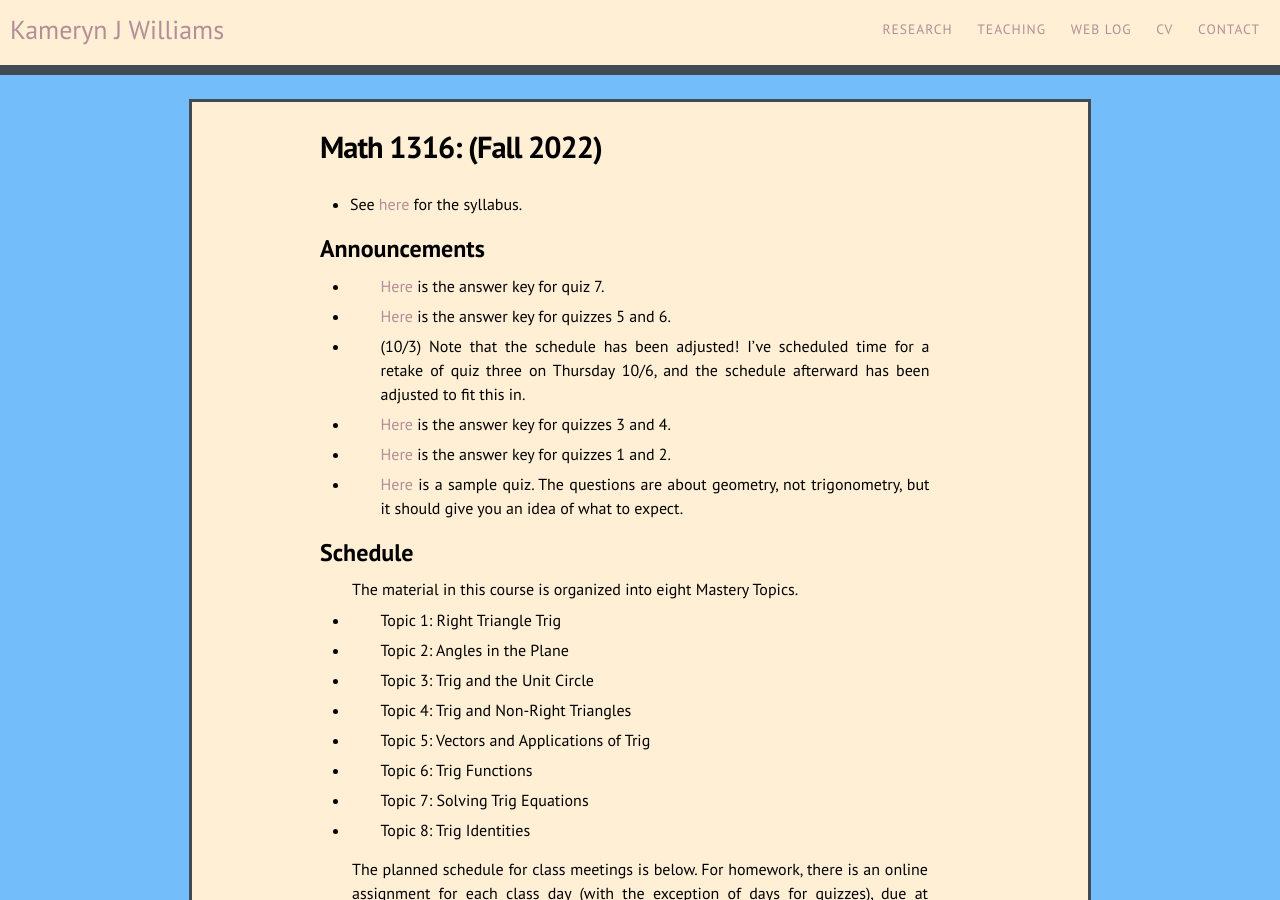
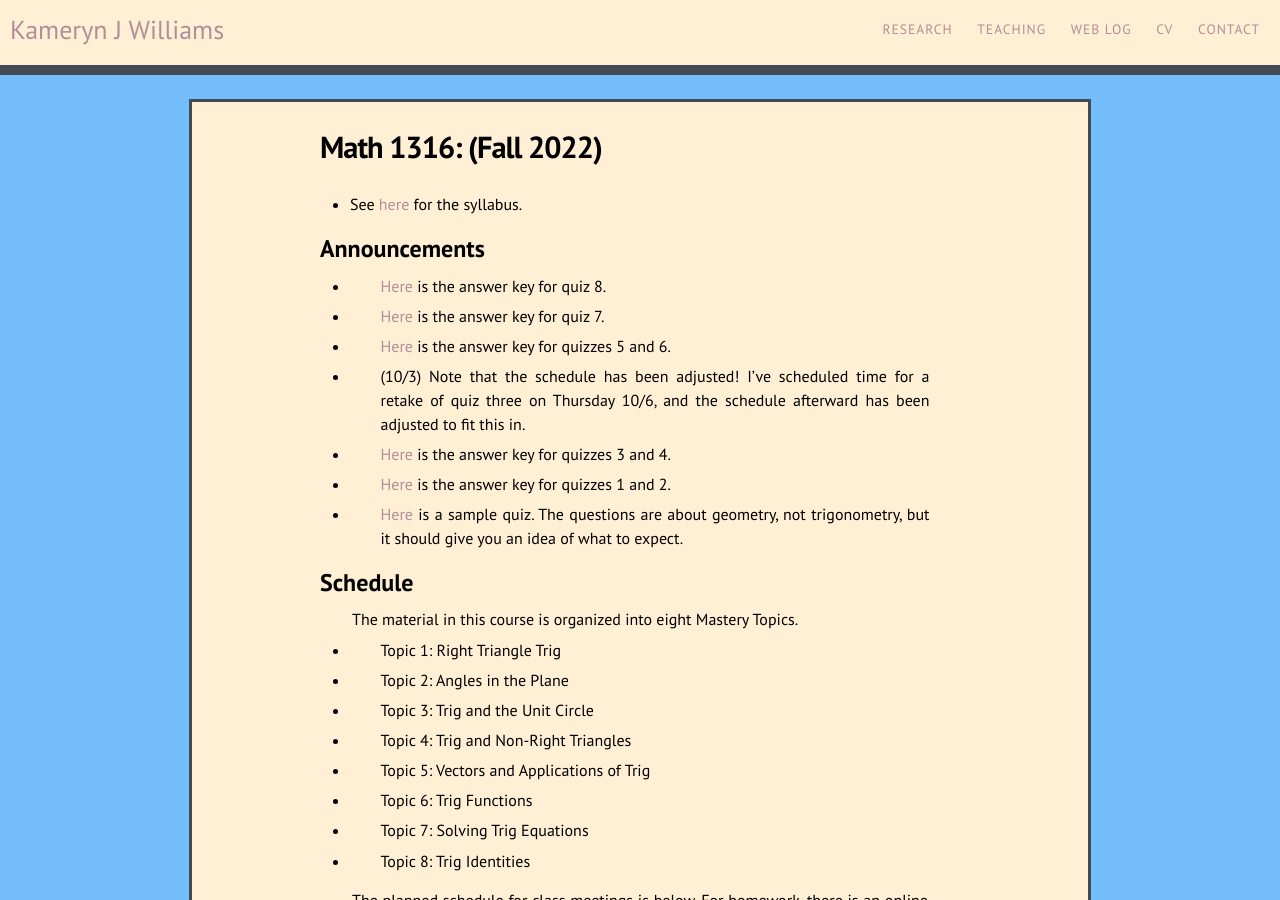
Before and after one commit to kamerynjw/kamerynjw.github.io, a Jekyll site: the page built from teaching/2022/math1316fall.md, in a window 1280 px wide and 900 px high. Built offline with Jekyll 4.4.1, drawn with Linux system fonts in a browser that asks for light colours; nearby versions of some CDN libraries.

Commit message:
answe rkey 8

```diff
--- a/teaching/2022/math1316fall.md
+++ b/teaching/2022/math1316fall.md
@@ -10,6 +10,8 @@ permalink: /teaching/2022/math1316fall/
 
 Announcements
 -------------
+
+* [Here]({{ page.url}}q8a-answers.pdf) is the answer key for quiz 8.
 
 * [Here]({{ page.url}}q7a-answers.pdf) is the answer key for quiz 7.
 
```
Also changed, not shown: 1 other file.
